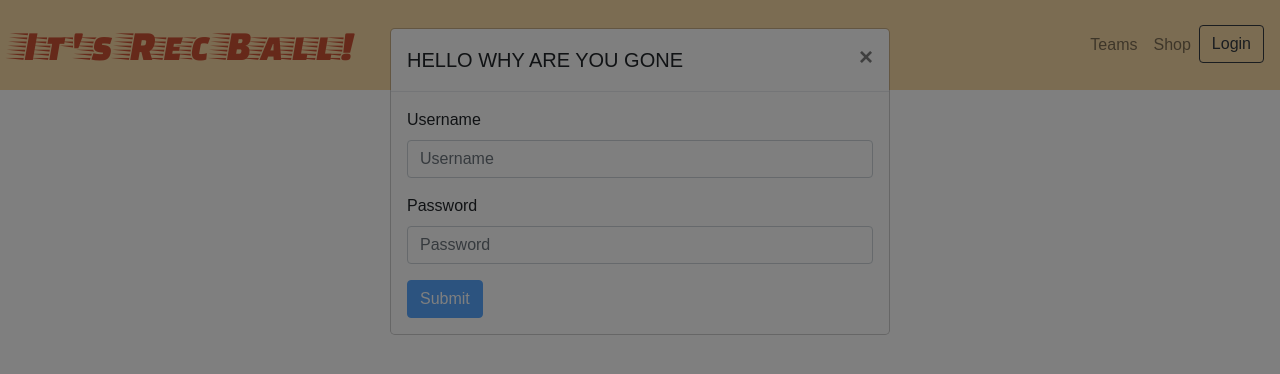
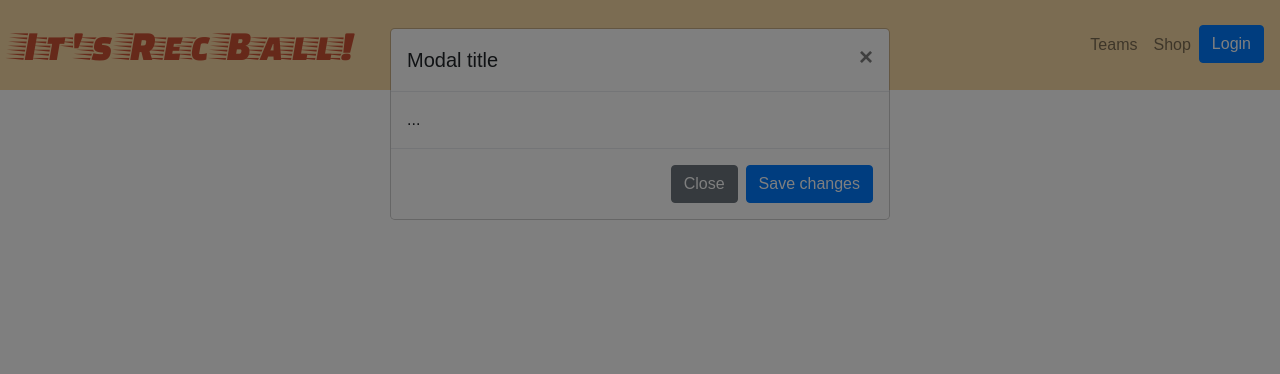
Before and after one commit to goergena/rekt, a React app: page / in a window 1280 px wide. Both pictures are taken after a click on the button "Login". Shown: the top 374 px of the page. Built offline with nearby package versions, Linux system fonts and the light colour scheme.

Commit message:
tried to fix login

```diff
--- a/src/components/Login/Login.js
+++ b/src/components/Login/Login.js
@@ -27,39 +27,60 @@ export default class ModalLogin extends React.Component {
     render() {
       return (
 <div>
-<button type="button" className="btn btn-outline-dark" data-toggle="modal" data-target="#login">
+<button type="button" class="btn btn-primary" data-toggle="modal" data-target="#exampleModal">
 Login
 </button>
-
- <div className="modal fade" id="login" tabIndex="-1" role="dialog" aria-labelledby="exampleModalLabel" aria-hidden="true">
+<div className="modal fade" id="exampleModal" tabindex="-1" role="dialog" aria-labelledby="exampleModalLabel" aria-hidden="true">
   <div className="modal-dialog" role="document">
     <div className="modal-content">
       <div className="modal-header">
-      <h5 className="modal-title" id="SALAD">HELLO WHY ARE YOU GONE</h5>
+        <h5 className="modal-title" id="exampleModalLabel">Modal title</h5>
         <button type="button" className="close" data-dismiss="modal" aria-label="Close">
           <span aria-hidden="true">&times;</span>
         </button>
       </div>
-    <div className="modal-body text-left">
-        <form>
-    <div className="form-group">
-      <label htmlFor="user">Username</label>
-      <input value={this.state.user} onChange={this.handleInputChange} type="username" className="form-control" id="user"  placeholder="Username"/>
-
+      <div className="modal-body">
+        ...
       </div>
-    <div className="form-group">
-      <label htmlFor="exampleInputPassword1">Password</label>
-      <input   value={this.state.password} onChange={this.handleInputChange} type="password" className="form-control" id="password" placeholder="Password"/>
+      <div className="modal-footer">
+        <button type="button" className="btn btn-secondary" data-dismiss="modal">Close</button>
+        <button type="button" className="btn btn-primary">Save changes</button>
       </div>
- <button    onClick={this.handleFormSubmit} disabled={!(this.state.password==='demo')}type="submit" data-dismiss="modal" className="btn btn-primary">Submit</button>
-  </form>
     </div>
   </div>
 </div>
 
-</div>
+
 </div>
 
       );
     }
   }
+
+  // <div className="modal fade" id="loginFade" tabIndex="-1" role="dialog" aria-labelledby="labellogin" aria-hidden="true">
+  // <div className="modal-dialog" role="document">
+  //   <div className="modal-content">
+  //   <div className="modal-header">
+  //       <h5 className="modal-title" id="labellogin">Login</h5>
+  //       <button type="button" className="close" data-dismiss="modal" aria-label="Close">
+  //         <span aria-hidden="true">&times;</span>
+  //       </button>
+  //     </div>
+  //     <div className="modal-body text-left">
+  //     <form>
+  //     <div className="form-group">
+  //       <label htmlFor="user">Username</label>
+  //       <input value={this.state.user} onChange={this.handleInputChange} type="username" className="form-control" id="user"  placeholder="Username"/>
+
+  //     </div>
+  //     <div className="form-group">
+  //       <label htmlFor="exampleInputPassword1">Password</label>
+  //       <input   value={this.state.password} onChange={this.handleInputChange} type="password" className="form-control" id="password" placeholder="Password"/>
+  //     </div>
+  //  <button    onClick={this.handleFormSubmit} disabled={!(this.state.password==='demo')} type="submit" data-dismiss="modal" className="btn btn-primary">Submit</button>
+  //   </form>
+  //   </div>
+  //   </div>
+  // </div>
+
+  // </div>
```
Lines whose indentation alone changed are shown as unchanged.
